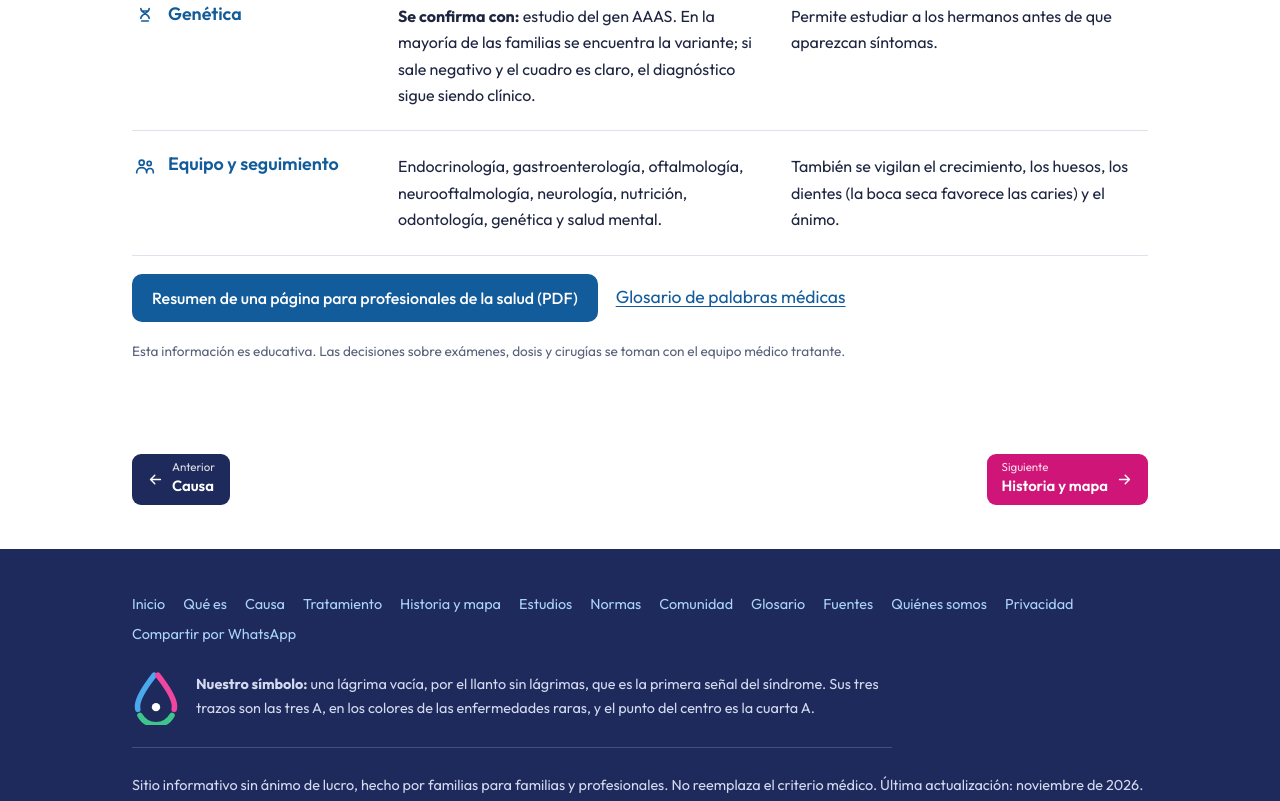
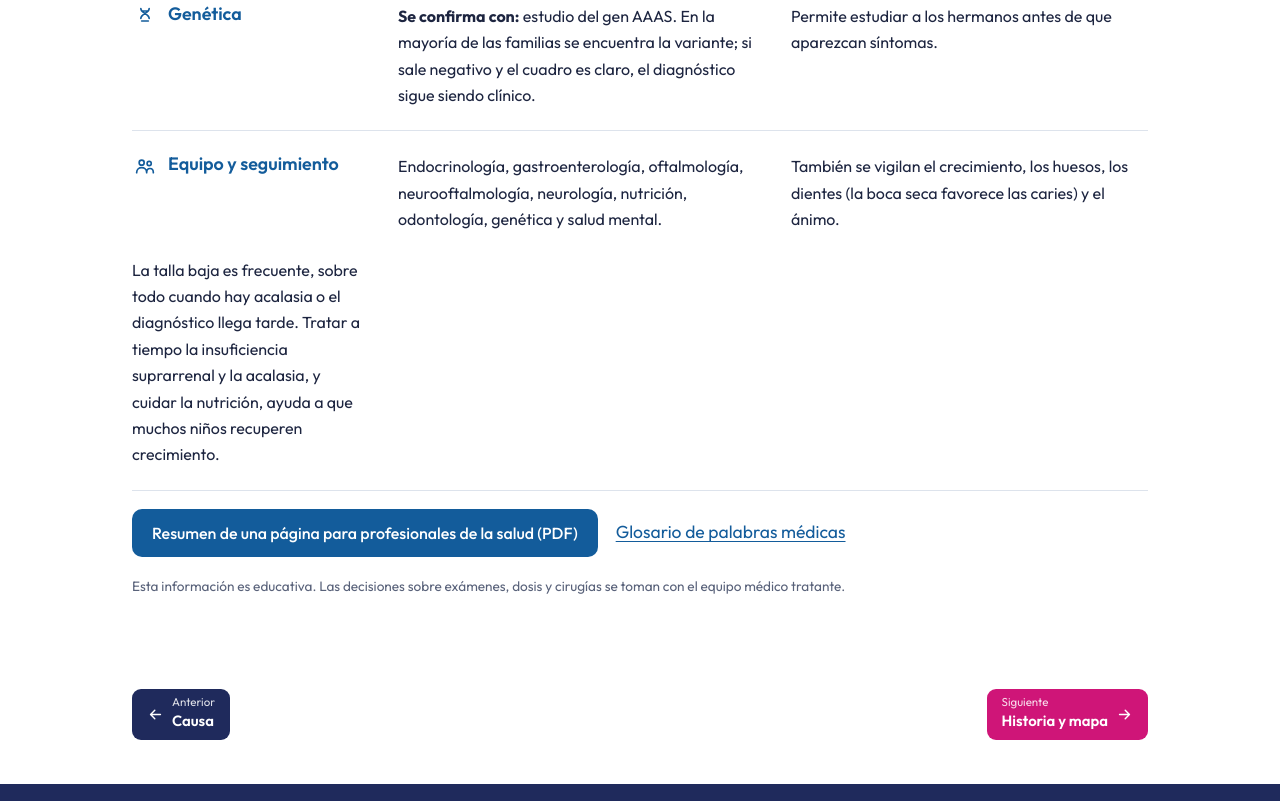
Before and after one commit to sindromedeallgrove/sindromedeallgrove, a plain HTML site: page tratamiento.html in a window 1280 px wide. Shown: the part 1099-1900 px from the top of the page. Drawn offline with Linux system fonts and the light colour scheme.

Commit message:
Ferrigno 2023 leído completo: nota, palabras clave y crecimiento en Tratamiento
Co-Authored-By: Claude Opus 5.5 <noreply@anthropic.com>
Claude-Session: https://claude.ai/code/session_01Rq5kBfdtZ9pub8CAfG6hh1

```diff
--- a/tratamiento.html
+++ b/tratamiento.html
@@ -46,7 +46,7 @@
     <div class="card care"><h3><span class="ico"><svg viewBox="0 0 24 24"><path d="M5 20c0-6 3-9 7-9s7 3 7 9zM8 9l4-5 4 5z"/></svg></span><span data-en="Adrenal glands">Suprarrenales</span></h3><p data-en="<b>Tested with:</b> blood cortisol and ACTH (low cortisol with high ACTH), stimulation test, glucose, sodium, potassium, renin and aldosterone."><b>Se estudia con:</b> cortisol y ACTH en sangre (cortisol bajo con ACTH alta), prueba de estímulo, glucosa, sodio, potasio, renina y aldosterona.</p><p data-en="<b>Treated with:</b> daily hydrocortisone, higher doses during illness or stress, and an emergency kit."><b>Se trata con:</b> hidrocortisona todos los días, dosis mayor en enfermedad o estrés y un kit de emergencia.</p><p data-en="In some people the adrenal glands work at their limit (compensated). Even then, the family should know how to give a stress dose, and adrenal function should be checked for life.">En algunas personas la glándula funciona al límite (compensada). Aun así, la familia debe saber dar la dosis de estrés y la función suprarrenal se controla toda la vida.</p></div>
     <div class="card care"><h3><span class="ico"><svg viewBox="0 0 24 24"><path d="M12 3v18M12 8l-6 4M12 8l6 4M12 14l-5 5M12 14l5 5"/></svg></span><span data-en="Nerves and muscles">Nervios y músculos</span></h3><p data-en="<b>Tested with:</b> neurological examination, nerve conduction studies and autonomic tests."><b>Se estudia con:</b> examen neurológico, estudios de conducción nerviosa y pruebas del sistema autónomo.</p><p data-en="<b>Treated with:</b> physiotherapy and rehabilitation, orthoses if needed, and management of dizziness or blood pressure changes."><b>Se trata con:</b> fisioterapia y rehabilitación, ortesis si hacen falta y manejo de mareos o cambios de presión.</p></div>
     <div class="card care"><h3><span class="ico"><svg viewBox="0 0 24 24"><path d="M7 3c0 6 10 6 10 12M17 3c0 6-10 6-10 12M8 6h8M8 18h8"/></svg></span><span data-en="Genetics">Genética</span></h3><p data-en="<b>Confirmed with:</b> a test of the AAAS gene. Most families have a variant; if the test is negative and the picture is clear, the diagnosis remains clinical."><b>Se confirma con:</b> estudio del gen AAAS. En la mayoría de las familias se encuentra la variante; si sale negativo y el cuadro es claro, el diagnóstico sigue siendo clínico.</p><p data-en="It allows siblings to be tested before symptoms appear.">Permite estudiar a los hermanos antes de que aparezcan síntomas.</p></div>
-    <div class="card care"><h3><span class="ico"><svg viewBox="0 0 24 24"><circle cx="8" cy="8" r="3"/><circle cx="17" cy="9" r="2.5"/><path d="M2 20c0-4 3-6 6-6s6 2 6 6M14 20c0-3 1-5 4-5s4 2 4 5"/></svg></span><span data-en="Team and follow-up">Equipo y seguimiento</span></h3><p data-en="Endocrinology, gastroenterology, ophthalmology, neuro-ophthalmology, neurology, nutrition, dentistry, genetics and mental health.">Endocrinología, gastroenterología, oftalmología, neurooftalmología, neurología, nutrición, odontología, genética y salud mental.</p><p data-en="Growth, bones, teeth (a dry mouth favours decay) and mood are also monitored.">También se vigilan el crecimiento, los huesos, los dientes (la boca seca favorece las caries) y el ánimo.</p></div>
+    <div class="card care"><h3><span class="ico"><svg viewBox="0 0 24 24"><circle cx="8" cy="8" r="3"/><circle cx="17" cy="9" r="2.5"/><path d="M2 20c0-4 3-6 6-6s6 2 6 6M14 20c0-3 1-5 4-5s4 2 4 5"/></svg></span><span data-en="Team and follow-up">Equipo y seguimiento</span></h3><p data-en="Endocrinology, gastroenterology, ophthalmology, neuro-ophthalmology, neurology, nutrition, dentistry, genetics and mental health.">Endocrinología, gastroenterología, oftalmología, neurooftalmología, neurología, nutrición, odontología, genética y salud mental.</p><p data-en="Growth, bones, teeth (a dry mouth favours decay) and mood are also monitored.">También se vigilan el crecimiento, los huesos, los dientes (la boca seca favorece las caries) y el ánimo.</p><p data-en="Short stature is common, especially when there is achalasia or the diagnosis comes late. Treating the adrenal insufficiency and the achalasia in time and ensuring good nutrition help many children catch up.">La talla baja es frecuente, sobre todo cuando hay acalasia o el diagnóstico llega tarde. Tratar a tiempo la insuficiencia suprarrenal y la acalasia, y cuidar la nutrición, ayuda a que muchos niños recuperen crecimiento.</p></div>
   </div>
   <p class="pdfdoc"><a class="btn blue" href="docs/resumen-para-medicos.pdf" target="_blank" rel="noopener" data-en="One-page summary for health professionals (PDF, in Spanish)">Resumen de una página para profesionales de la salud (PDF)</a> <a href="glosario#arriba" data-en="Glossary of medical words">Glosario de palabras médicas</a></p>
   <p class="src" style="margin-top:18px;" data-en="This information is educational. Decisions about tests, doses and surgery are made with the treating medical team.">Esta información es educativa. Las decisiones sobre exámenes, dosis y cirugías se toman con el equipo médico tratante.</p>
```
Also changed, not shown: estudios.html (+2 -2 lines).
